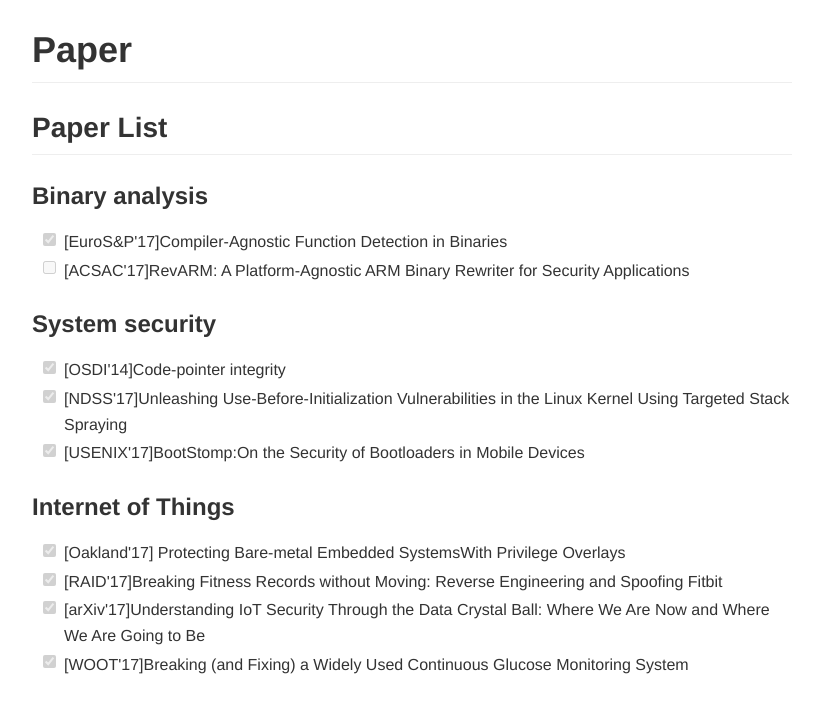
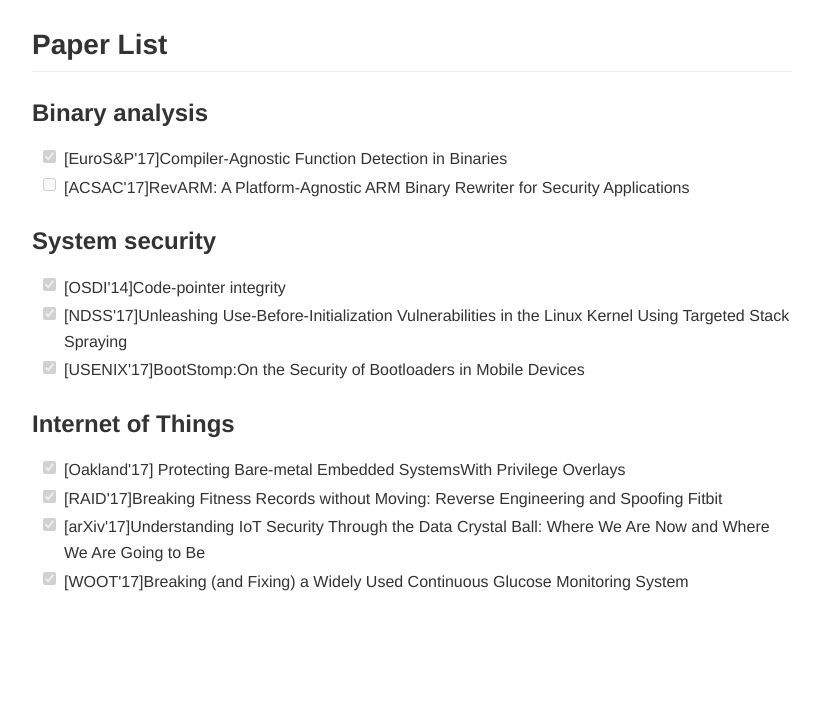
Before and after one commit to b1gtang/b1gtang.github.io, a plain HTML site: page paper/index.html in a window 1280 px wide. Shown: the whole page, without its empty margins (228-1048 px from the left). Drawn offline with Linux system fonts and the light colour scheme.

Commit message:
chang name

```diff
--- a/paper/Paper.html
+++ b/paper/index.html
@@ -2,7 +2,7 @@
 
 <head>
 <meta charset="utf-8">
-<title># Paper</title>
+<title>## Paper List</title>
 <style>
 @font-face {
   font-family: octicons-anchor;
@@ -838,11 +838,9 @@ github.com style (c) Vasily Polovnyov <vast@whiteants.net>
 </style>
 
 <style> @media print{ .hljs{overflow: visible; word-wrap: break-word !important;} }</style></head><body><div class="markdown-body">
-<h1 id="toc_0">Paper</h1>
+<h2 id="toc_0">Paper List</h2>
 
-<h2 id="toc_1">Paper List</h2>
-
-<h3 id="toc_2">Binary analysis</h3>
+<h3 id="toc_1">Binary analysis</h3>
 
 <ul>
 <li class="task-list-item"><input disabled="disabled" type="checkbox" checked /> [EuroS&amp;P&#39;17]Compiler-Agnostic Function Detection in Binaries
@@ -851,7 +849,7 @@ github.com style (c) Vasily Polovnyov <vast@whiteants.net>
 </li>
 </ul>
 
-<h3 id="toc_3">System security</h3>
+<h3 id="toc_2">System security</h3>
 
 <ul>
 <li class="task-list-item"><input disabled="disabled" type="checkbox" checked /> [OSDI&#39;14]Code-pointer integrity
@@ -862,7 +860,7 @@ github.com style (c) Vasily Polovnyov <vast@whiteants.net>
 </li>
 </ul>
 
-<h3 id="toc_4">Internet of Things</h3>
+<h3 id="toc_3">Internet of Things</h3>
 
 <ul>
 <li class="task-list-item"><input disabled="disabled" type="checkbox" checked /> [Oakland&#39;17] Protecting Bare-metal Embedded SystemsWith Privilege Overlays
```
